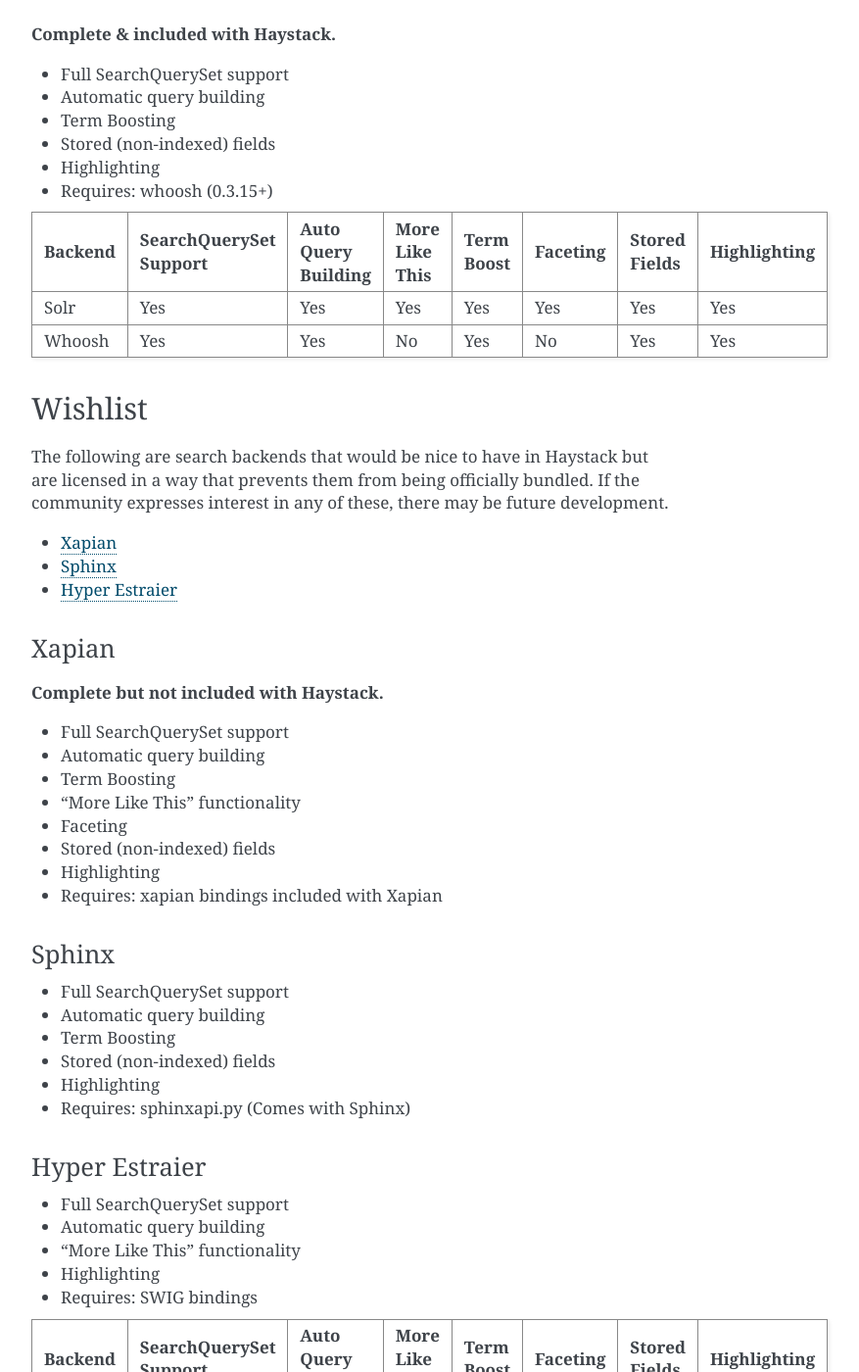
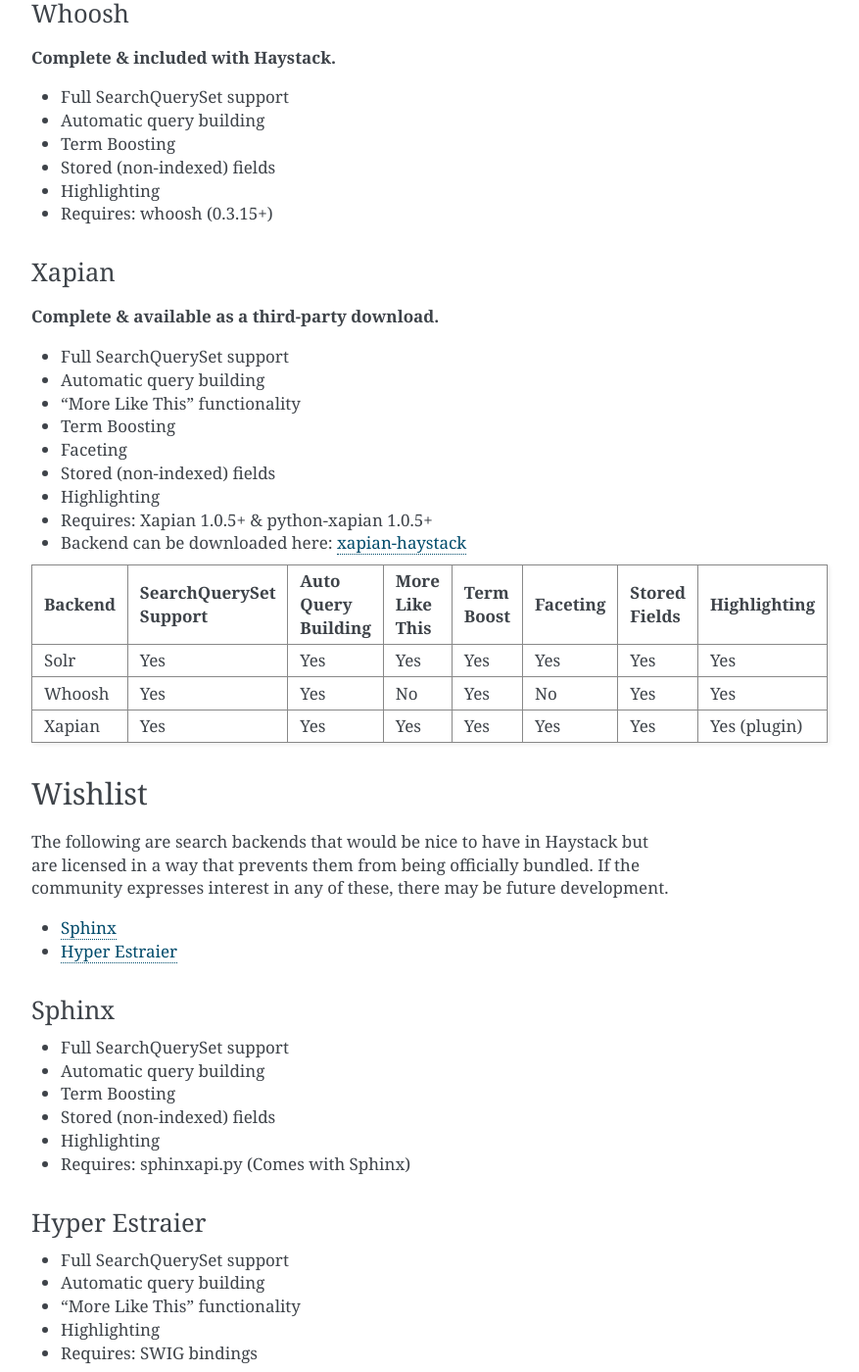
Before and after one commit to django-haystack/django-haystack, a Sphinx documentation site: the page built from docs/backend_support.rst, in a window 1280 px wide and 1400 px high, scrolled down 658 px. Shown: the whole window at 98% size, without its empty margins (388-1265 px from the left). Built offline with Sphinx 7.4.7, drawn with Linux system fonts in a browser that asks for light colours; some of the changed text lies outside the part shown.

Commit message:
Updated docs with updated Xapian information

```diff
--- a/docs/backend_support.rst
+++ b/docs/backend_support.rst
@@ -10,9 +10,11 @@
 
 * Solr_
 * Whoosh_
+* Xapian_
 
 .. _Solr: http://lucene.apache.org/solr/
 .. _Whoosh: http://whoosh.ca/
+.. _Xapian: http://xapian.org/
 
 
 Backend Capabilities
@@ -44,6 +46,21 @@
 * Highlighting
 * Requires: whoosh (0.3.15+)
 
+Xapian
+------
+
+**Complete & available as a third-party download.**
+
+* Full SearchQuerySet support
+* Automatic query building
+* "More Like This" functionality
+* Term Boosting
+* Faceting
+* Stored (non-indexed) fields
+* Highlighting
+* Requires: Xapian 1.0.5+ & python-xapian 1.0.5+
+* Backend can be downloaded here: `xapian-haystack <http://github.com/notanumber/xapian-haystack/>`_
+
 
 +----------------+------------------------+---------------------+----------------+------------+----------+---------------+--------------+
 | Backend        | SearchQuerySet Support | Auto Query Building | More Like This | Term Boost | Faceting | Stored Fields | Highlighting |
@@ -51,6 +68,8 @@
 | Solr           | Yes                    | Yes                 | Yes            | Yes        | Yes      | Yes           | Yes          |
 +----------------+------------------------+---------------------+----------------+------------+----------+---------------+--------------+
 | Whoosh         | Yes                    | Yes                 | No             | Yes        | No       | Yes           | Yes          |
++----------------+------------------------+---------------------+----------------+------------+----------+---------------+--------------+
+| Xapian         | Yes                    | Yes                 | Yes            | Yes        | Yes      | Yes           | Yes (plugin) |
 +----------------+------------------------+---------------------+----------------+------------+----------+---------------+--------------+
 
 
@@ -61,27 +80,12 @@
 licensed in a way that prevents them from being officially bundled. If the
 community expresses interest in any of these, there may be future development.
 
-* Xapian_
 * Sphinx_
 * `Hyper Estraier`_
 
-.. _Xapian: http://xapian.org/
 .. _Sphinx: http://www.sphinxsearch.com/
 .. _Hyper Estraier: http://hyperestraier.sourceforge.net/
 
-Xapian
-------
-
-**Complete but not included with Haystack.**
-
-* Full SearchQuerySet support
-* Automatic query building
-* Term Boosting
-* "More Like This" functionality
-* Faceting
-* Stored (non-indexed) fields
-* Highlighting
-* Requires: xapian bindings included with Xapian
 
 Sphinx
 ------
--- a/docs/settings.rst
+++ b/docs/settings.rst
@@ -92,7 +92,7 @@
 
     HAYSTACK_INCLUDE_SPELLING = True
 
-Works for the ``solr`` and ``whoosh`` backends.
+Works for the ``solr``, ``xapian``, and ``whoosh`` backends.
 
 
 ``HAYSTACK_SOLR_URL``
```
Also changed, not shown: other parts of docs/backend_support.rst (+0 -2 lines).
